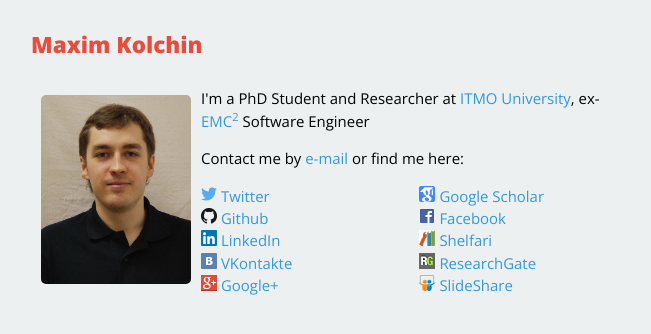
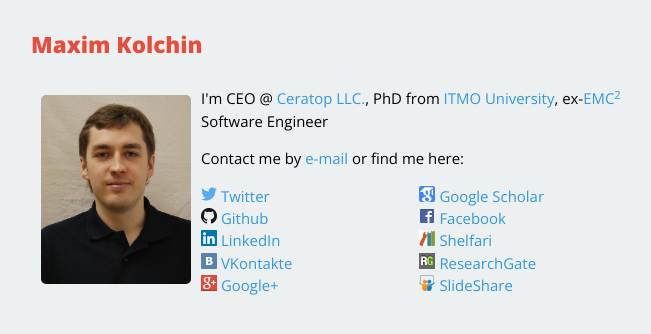
Before and after one commit to KMax/kmax.github.io, a Jekyll site: the page built from index.html, in a window 1280 px wide. Shown: the top 334 px of the page, without its empty margins (313-964 px from the left). Built offline with Jekyll 4.4.1, drawn with Linux system fonts in a browser that asks for light colours; Markdown is read by kramdown in place of the engine named in the settings.

Commit message:
Updated current position

```diff
--- a/index.html
+++ b/index.html
@@ -9,7 +9,7 @@
 		</div>
 		<div class="column">
 			<p>
-				I'm a PhD Student and Researcher at <a href="http://en.ifmo.ru/en/">ITMO University</a>, ex-<a href="http://emc.com">EMC<sup>2</sup></a> Software Engineer
+				I'm CEO @ <a href="https://ceratop.ru">Ceratop LLC.</a>, PhD from <a href="http://en.ifmo.ru/en/">ITMO University</a>, ex-<a href="http://emc.com">EMC<sup>2</sup></a> Software Engineer
 			</p>
 			<p>
 				Contact me by <a href="mailto:kolchinmax@gmail.com">e-mail</a>
```
